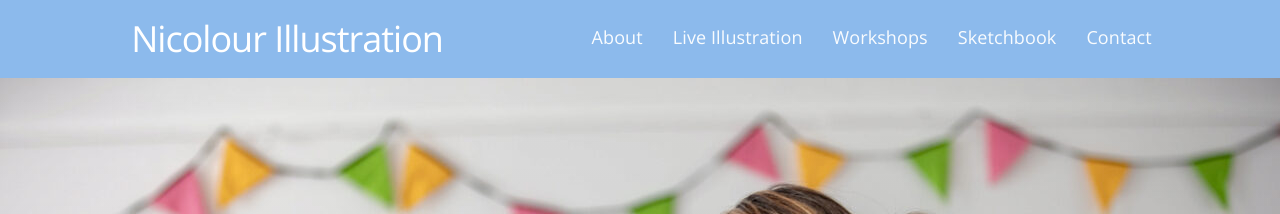
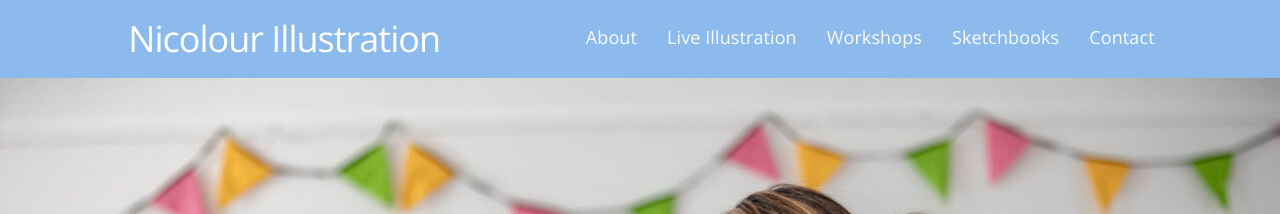
Before and after one commit to caprenter/nicolour, a Jekyll site: the page built from docs/index.md, in a window 1280 px wide. Shown: the top 214 px of the page. Built offline with Jekyll 4.4.1, drawn with Linux system fonts in a browser that asks for light colours; comment, search, counter and statistics services are not loaded.

Commit message:
Tries to fix up serviing live from githug pages and navigation bug dfix

```diff
--- a/docs/_config.yml
+++ b/docs/_config.yml
@@ -33,7 +33,7 @@ defaults:
 #google_analytics: UA-69281367-1
 #disqus: username
 # edit baseurl to simply '/' if using as your personal page (instead of a project page)
-#baseurl: /jasper/
+baseurl: /nicolour/
 
 # Permalinks
 #permalink: /:title
--- a/docs/_includes/navigation.html
+++ b/docs/_includes/navigation.html
@@ -19,7 +19,7 @@
           <a class="nav-link" href="{{ '/workshops' | relative_url }}">Workshops</a>
         </li>
          <li class="nav-item px-3">
-          <a class="nav-link" href="{{ '/sketchbook' | relative_url }}">Sketchbook</a>
+          <a class="nav-link" href="{{ '/sketchbooks' | relative_url }}">Sketchbooks</a>
         </li>
         <li class="nav-item px-3">
           <a class="nav-link" href="{{ '/contact' | relative_url }}">Contact</a>
```
